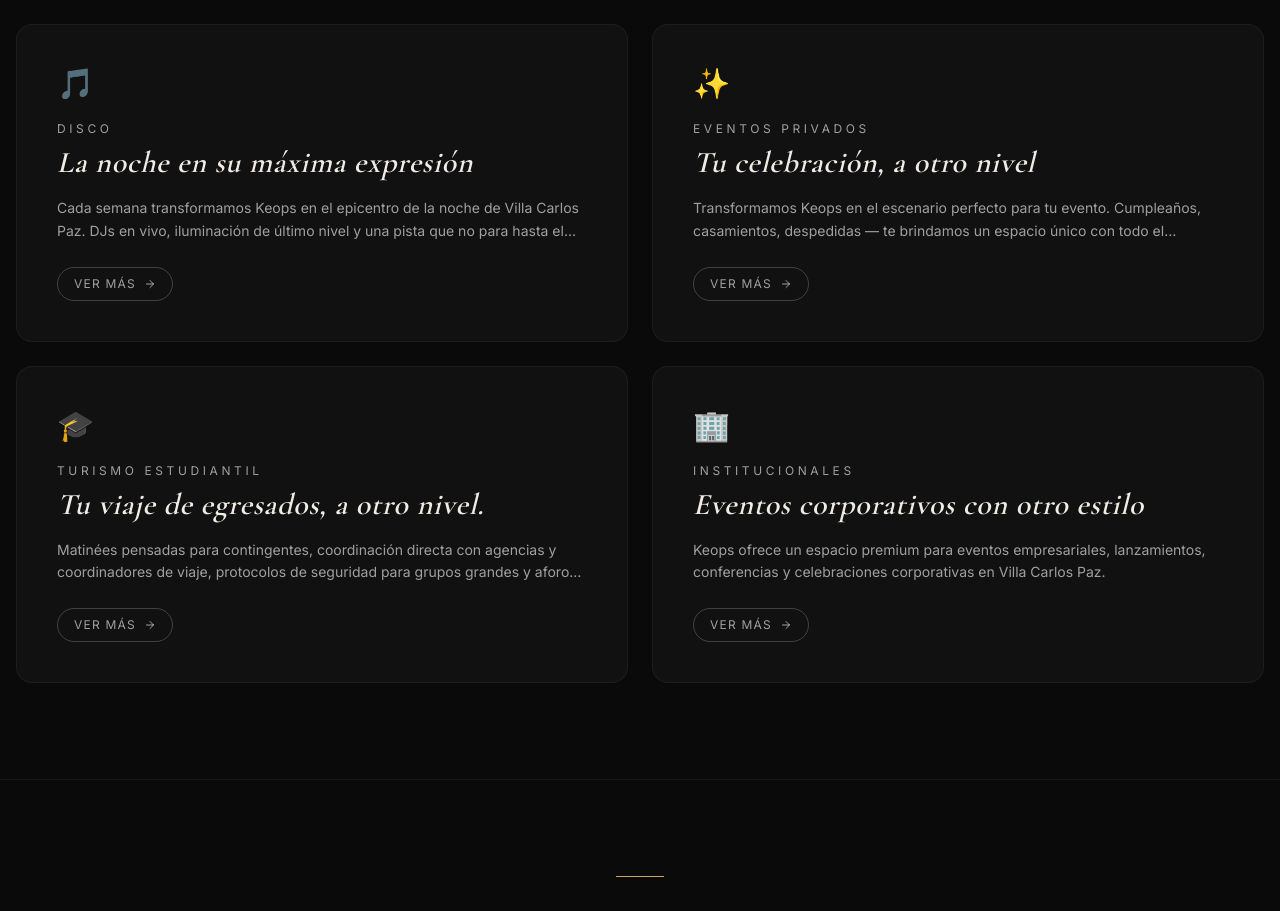
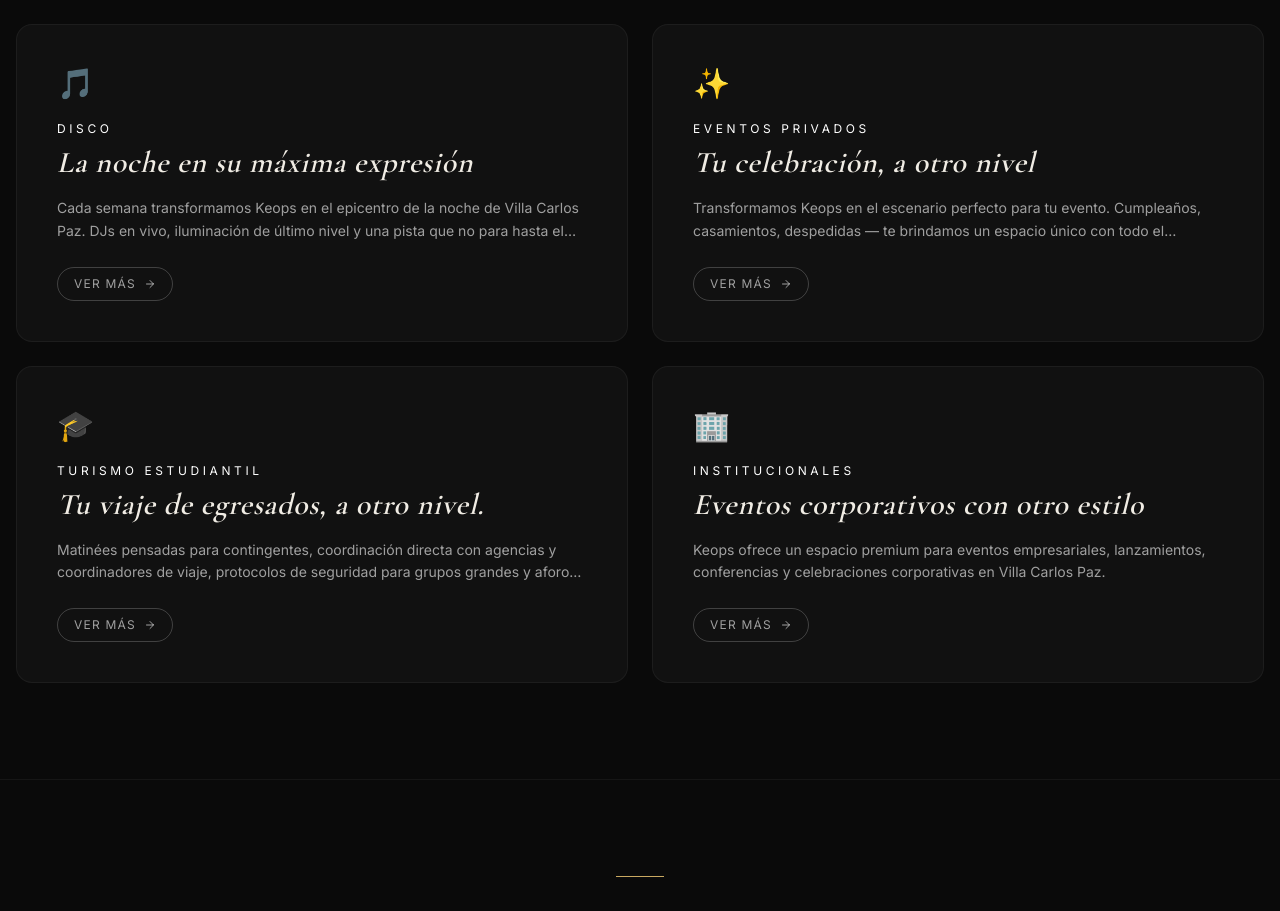
Before and after one commit to facundiii/keops-web, a Next.js app: page /home in a window 1280 px wide. Shown: the part 1020-1931 px from the top of the page. Built offline with nearby package versions, Linux system fonts and the light colour scheme.

Commit message:
Make section labels full white for better contrast

```diff
--- a/src/app/(main)/home/page.tsx
+++ b/src/app/(main)/home/page.tsx
@@ -136,7 +136,7 @@
 
                     <div className="relative z-10">
                       <span className="text-3xl mb-5 block">{card.emoji}</span>
-                      <p className={`text-xs tracking-[0.3em] uppercase text-white/60 mb-2 transition-colors duration-300 ${card.accentHover}`}>
+                      <p className={`text-xs tracking-[0.3em] uppercase text-white mb-2 transition-colors duration-300 ${card.accentHover}`}>
                         {section.title}
                       </p>
                       <h3 className="font-serif text-2xl md:text-3xl text-cream mb-4 leading-tight">
```
